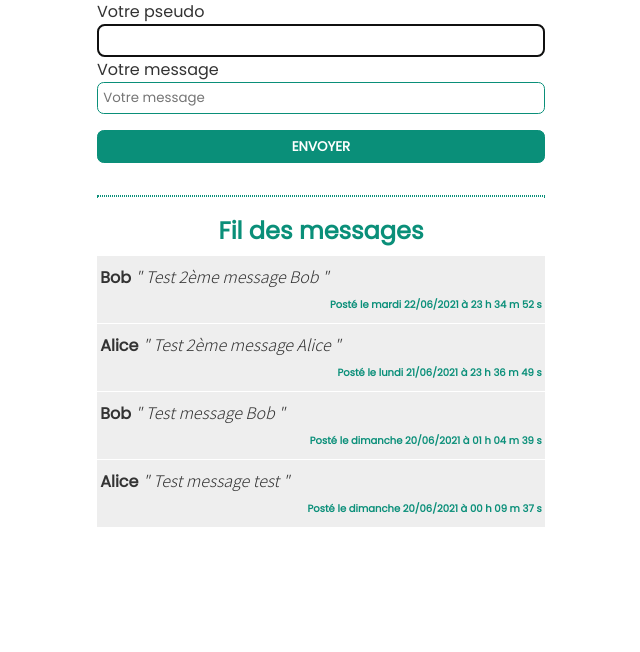
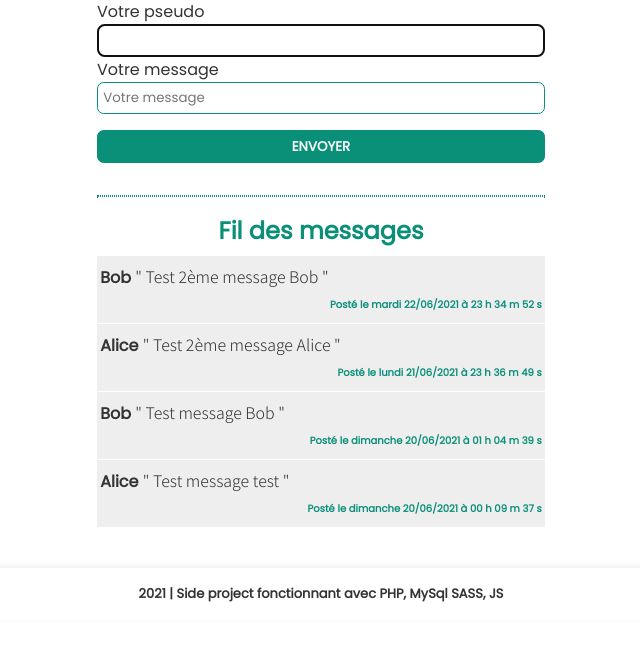
Before and after one commit to fatmaabdraman59-stack/MINICHAT, a PHP site: page / in a window 1280 px wide. Shown: the part 148-800 px from the top of the page, without its empty margins (319-959 px from the left). Run offline with PHP 8.4, Linux system fonts and the light colour scheme; data comes from the database, SQL or seed files in the repository.

Commit message:
Handle dynamically info on head & footer

```diff
--- a/dist/css/style.css
+++ b/dist/css/style.css
@@ -73,8 +73,7 @@ input[type="submit"] {
 #feed .pseudo {
   font-weight: bold; }
 #feed .message {
-  font-family: "Noto Sans JP", sans-serif;
-  font-style: italic; }
+  font-family: "Noto Sans JP", sans-serif; }
 #feed .posted {
   font-size: x-small;
   color: #0a8f79; }
@@ -97,6 +96,15 @@ input[type="submit"] {
   100% {
     opacity: 1;
     transform: none; } }
+footer {
+  margin-top: 5vh;
+  padding: 2vh 0;
+  box-shadow: 0 -0.1em 0.4em #eee; }
+  footer p {
+    text-align: center;
+    font-size: small;
+    font-weight: 600; }
+
 /* Responsive display */
 @media (min-width: 1012px) {
   form, #feed, hr {
--- a/src/sass/style.scss
+++ b/src/sass/style.scss
@@ -95,7 +95,6 @@ input[type="submit"]{
 
     .message{
         font-family: $font-msg;
-        font-style: italic;
     }
 
     .posted{
@@ -116,7 +115,6 @@ input[type="submit"]{
     font-weight: 600;
 }
 
-
 .last-msg{
     opacity: 0;
     transform: translateY(-30px);
@@ -127,6 +125,18 @@ input[type="submit"]{
     100%{
         opacity: 1;
         transform: none;
+    }
+}
+
+footer{
+    margin-top: 5vh;
+    padding: 2vh 0;
+    box-shadow: 0 -.1em .4em $grey-light;
+
+    p{
+        text-align: center;
+        font-size: small;
+        font-weight: 600;
     }
 }
 
--- a/view/view-feed.php
+++ b/view/view-feed.php
@@ -2,12 +2,10 @@
         <h2>Fil des messages</h2>
         <?php
 
-require('view-utils.php');
-
         while($datas = $reponse->fetch()){
         ?>
         <div class="feed-content last-msg">
-    <p class="post"><?php echo '<span class="pseudo">'. $datas['pseudo'] .'</span>' .' <span class="message">" '. $datas['message'] .' "</span>'; ?></p>
+            <p class="post"><?= '<span class="pseudo">'. $datas['pseudo'] .'</span>' .' <span class="message">" '. $datas['message'] .' "</span>'; ?></p>
             <?php
             // Set value with a zero when this is smaller than 10
             $day = setZeroBeforeAValue($datas['day']);
@@ -18,7 +16,7 @@ while($datas = $reponse->fetch()){
             // Translate dayname to french language
             $dayname = dateFrench($datas['nameday']);
             ?>
-    <p class="time"><?php echo '<span class="posted">Posté le '. $dayname . ' '. $day . '/'. $month .'/'. $datas['year'] . ' à '. $hour . ' h ' . $minute . ' m ' . $seconde . ' s </span>';?></p>
+            <p class="time"><?= '<span class="posted">Posté le '. $dayname . ' '. $day . '/'. $month .'/'. $datas['year'] . ' à '. $hour . ' h ' . $minute . ' m ' . $seconde . ' s </span>';?></p>
         </div>
         <?php
         }
--- a/view/view-footer.php
+++ b/view/view-footer.php
@@ -1,4 +1,5 @@
     <footer>
+        <p><?= date('Y') ?> | Side project fonctionnant avec PHP, MySql SASS, JS</p>
     </footer>
 </body>
 </html>
--- a/view/view-head.php
+++ b/view/view-head.php
@@ -1,9 +1,11 @@
+<?php require 'view-utils.php'; ?>
 <!DOCTYPE html>
 <html lang="fr">
 <head>
     <meta charset="UTF-8">
     <meta http-equiv="X-UA-Compatible" content="IE=edge">
     <meta name="viewport" content="width=device-width, initial-scale=1.0">
+    <meta name="description" content="<?= $infoPages['chat']['metadesc'] ?>">
     <!-- CSS -->
     <link rel="stylesheet" href="./dist/css/style.css">
     <!-- script -->
--- a/view/view-index.php
+++ b/view/view-index.php
@@ -5,12 +5,12 @@
         <h1>Bienvenue dans le chat</h1>
     </header>
     <section>
-        <p class="hello"><?php echo isset($_COOKIE['pseudo']) ? 'Bonjour ' . $_COOKIE["pseudo"] . ' !': ''; ?></p>
+        <p class="hello"><?= isset($_COOKIE['pseudo']) ? 'Bonjour ' . $_COOKIE["pseudo"] . ' !': ''; ?></p>
         <h2>Tchatez et enjoy !</h2>
         <form action="message-post.php" method="post">
             <fieldset>
                 <label for="pseudo">Votre pseudo</label>
-                <input type="text" name="pseudo" id="pseudo" value="<?php echo isset($_COOKIE['pseudo']) ? $_COOKIE['pseudo']:'""' ?>" aria-describedby="infoUser" autofocus>
+                <input type="text" name="pseudo" id="pseudo" value="<?= isset($_COOKIE['pseudo']) ? $_COOKIE['pseudo']:'""' ?>" aria-describedby="infoUser" autofocus>
                 <p id="infoUser"></p>
             </fieldset>
             <fieldset>
--- a/view/view-utils.php
+++ b/view/view-utils.php
@@ -44,4 +44,10 @@ function setZeroBeforeAValue($datas){
     return (int) $datas < 10 ?  '0'. $datas :  $datas;
 }
 
+$infoPages = array(
+    'chat' => array(
+        'metadesc' => 'Discutez et échangez vos idées via ce chat'
+        )
+    );
+
 ?>
```
Also changed, not shown: 1 other file. Lines whose indentation alone changed are shown as unchanged.
